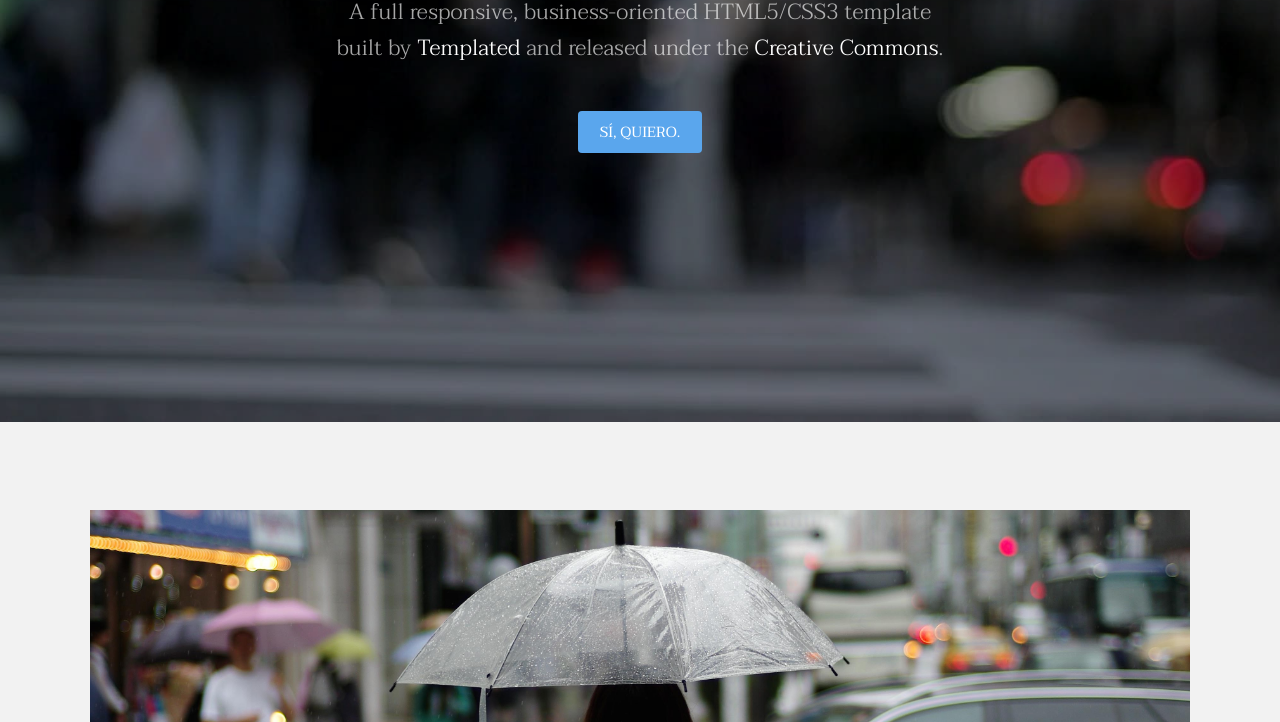
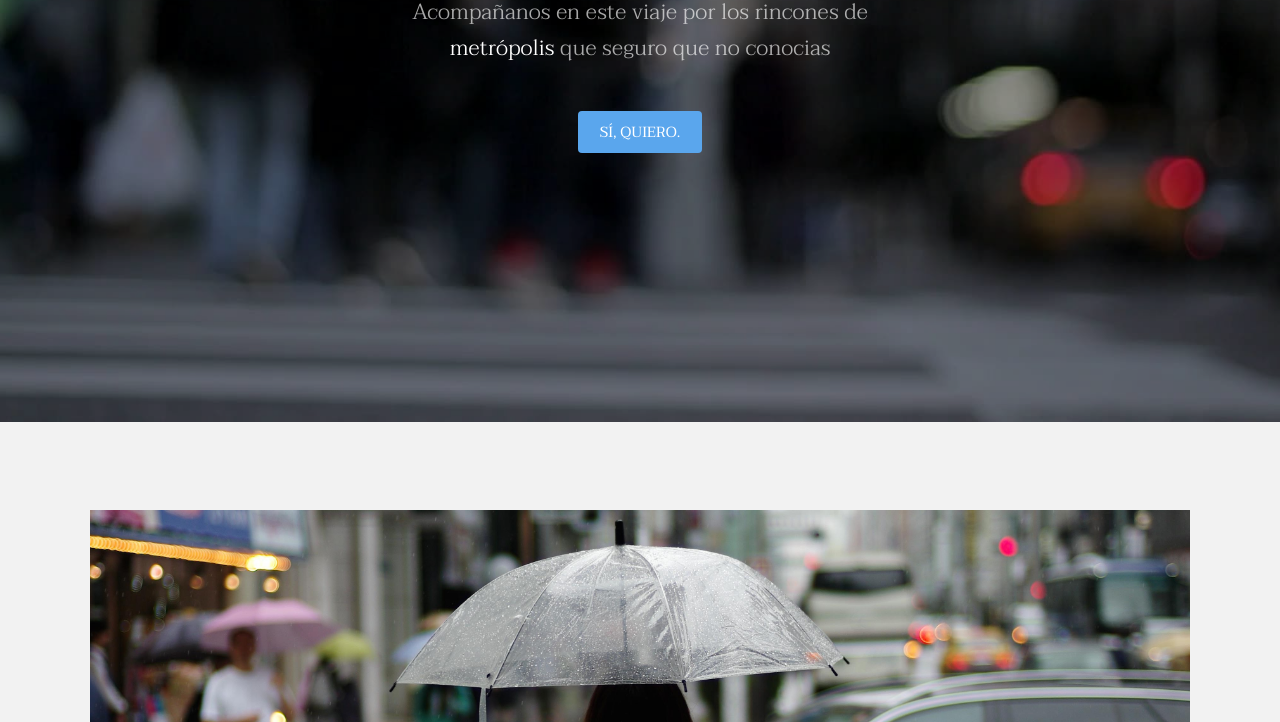
Before and after one commit to oscardl06/REP_04_METROPOLITA-, a plain HTML site: page index.html in a window 1280 px wide. Shown: the part 378-1100 px from the top of the page. Drawn offline with Linux system fonts and the light colour scheme.

Commit message:
frase bajo el h1 por OCTAVIO

```diff
--- a/index.html
+++ b/index.html
@@ -37,8 +37,8 @@
 			<section id="banner" data-video="images/banner">
 				<div class="inner">
 					<h1>Metropolita</h1>
-					<p>A full responsive, business-oriented HTML5/CSS3 template<br />
-					built by <a href="https://templated.co/">Templated</a> and released under the <a href="https://templated.co/license">Creative Commons</a>.</p>
+					<p>Acompañanos en este viaje por los rincones de<br />
+					<a href="https://templated.co/">metrópolis</a &nsbp;> que seguro que no conocias</p>
 					<a href="#one" class="button special scrolly">Sí, quiero.</a>
 				</div>
 			</section>
```
